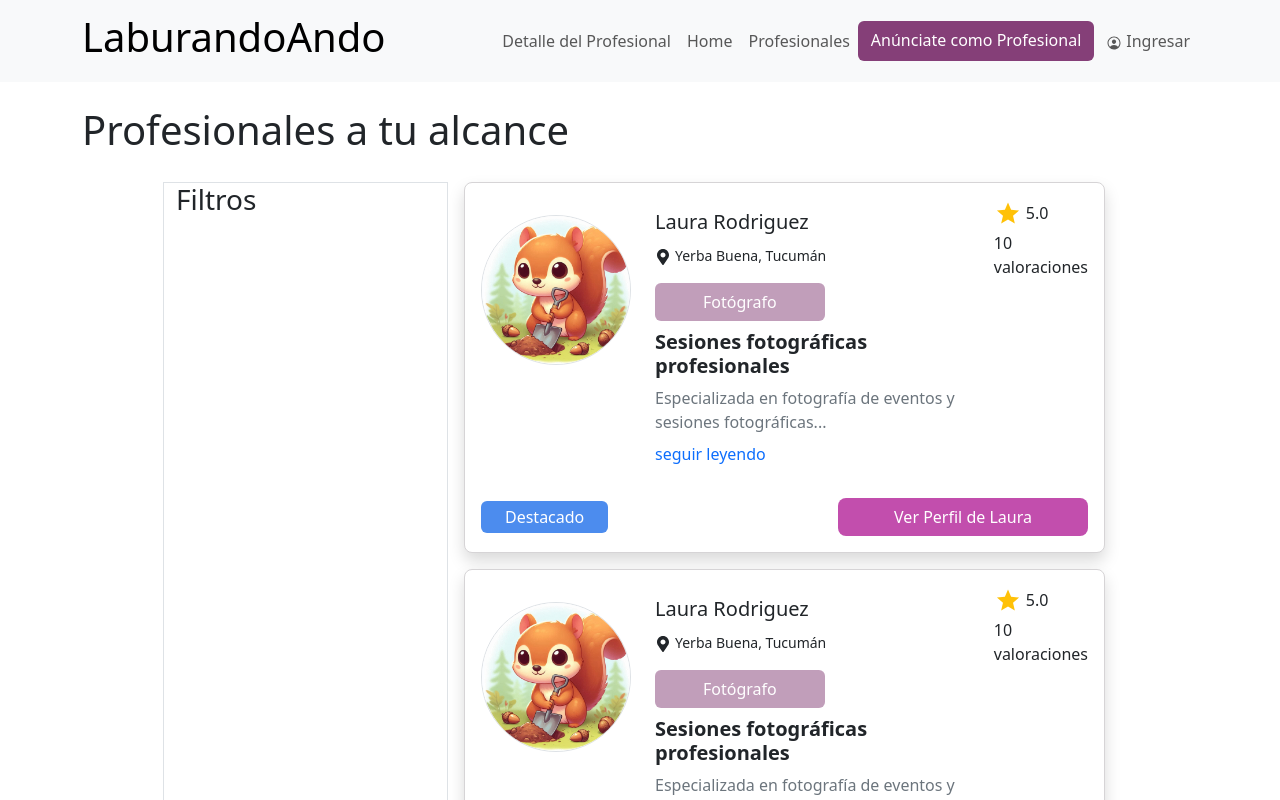
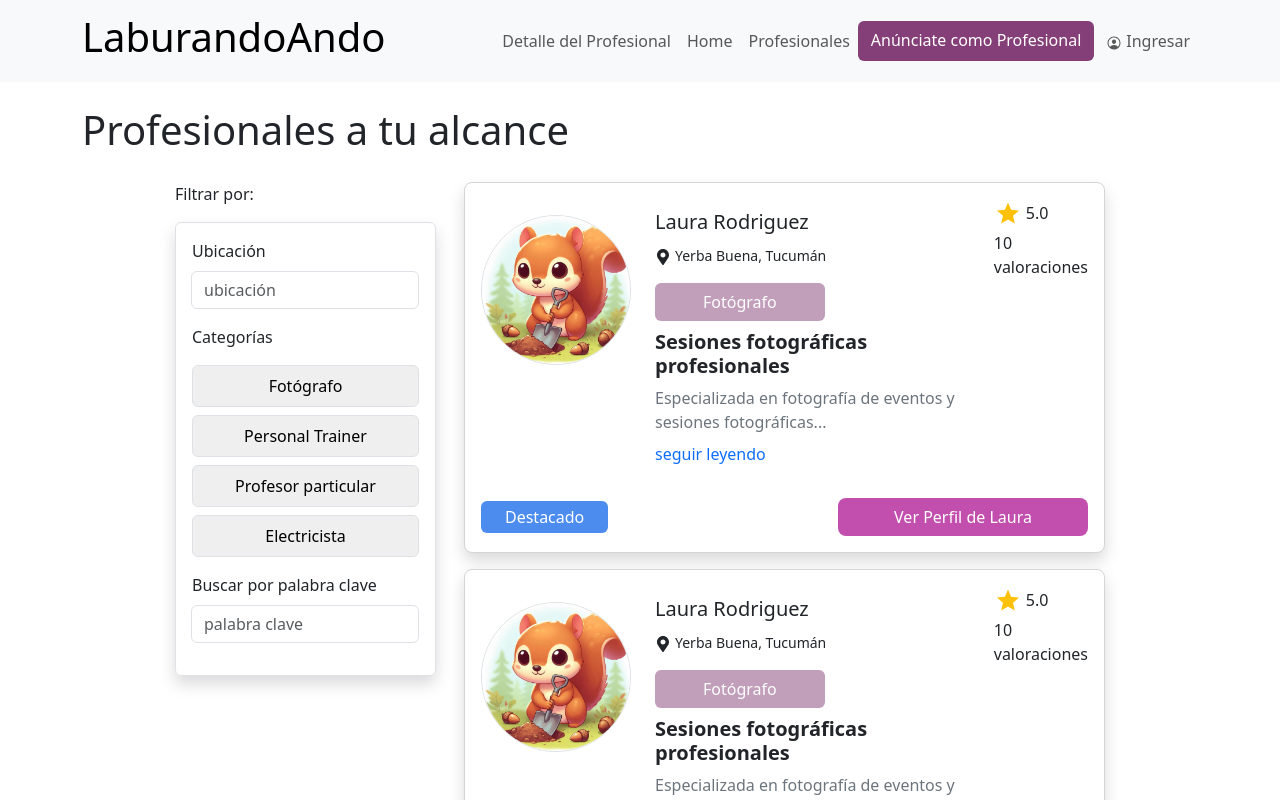
Before and after one commit to FranprzDev/LaburandoAndo, a React (Vite) app: page /profesionales in a window 1280 px wide. Shown: the top 800 px of the page. Built offline with nearby package versions, Linux system fonts and the light colour scheme.

Commit message:
agregue cp FormFiltros con estructura completa agregando algunos estilos con bootstrap

```diff
--- a/src/components/profesionales/Filtros.jsx
+++ b/src/components/profesionales/Filtros.jsx
@@ -1,9 +1,11 @@
 import React from 'react';
+import FormFiltros from './FormFiltros';
 
 const Filtros = () => {
     return (
-        <div>
-            <h3>Filtros</h3>
+        <div className='h-100'>
+            <p>Filtrar por:</p>
+            <FormFiltros></FormFiltros>
         </div>
     );
 };
--- /dev/null
+++ b/src/components/profesionales/FormFiltros.jsx
@@ -0,0 +1,33 @@
+import React from "react";
+
+const FormFiltros = () => {
+  return (
+    <div className="border p-2 p-md-3 rounded-2 shadow">
+      <div className="input-group mb-3">
+        <label className="form-label fw-medium">Ubicación</label>
+        <input type="text" className="form-control w-100 rounded-2" placeholder="ubicación"/>
+      </div>
+      <div className="d-flex flex-column gap-2 mb-3">
+        <label className="form-label fw-medium">Categorías</label>
+        <button className="py-2 w-100 rounded-2 border">
+            Fotógrafo
+        </button>
+        <button className="py-2 w-100 rounded-2 border">
+            Personal Trainer
+        </button>
+        <button className="py-2 w-100 rounded-2 border">
+            Profesor particular
+        </button>
+        <button className="py-2 w-100 rounded-2 border">
+            Electricista
+        </button>
+      </div>
+      <div className="input-group mb-3">
+        <label className="form-label fw-medium">Buscar por palabra clave</label>
+        <input type="text" className="form-control w-100 rounded-2" placeholder="palabra clave"/>
+      </div>
+    </div>
+  );
+};
+
+export default FormFiltros;
--- a/src/pages/Profesionales.jsx
+++ b/src/pages/Profesionales.jsx
@@ -9,7 +9,7 @@ const Profesionales = () => {
                 <article className=" mb-2 mb-md-3">
                     <h1>Profesionales a tu alcance</h1>
                 </article>
-                <article className="col-lg-3 border">
+                <article className="col-lg-3">
                     <Filtros></Filtros>
                 </article>
                 <article className="col-lg-8 col-xl-7">
```
